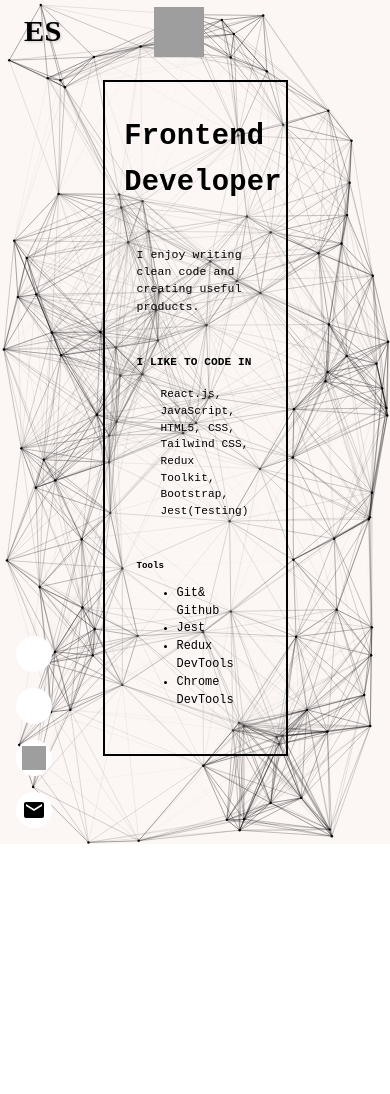
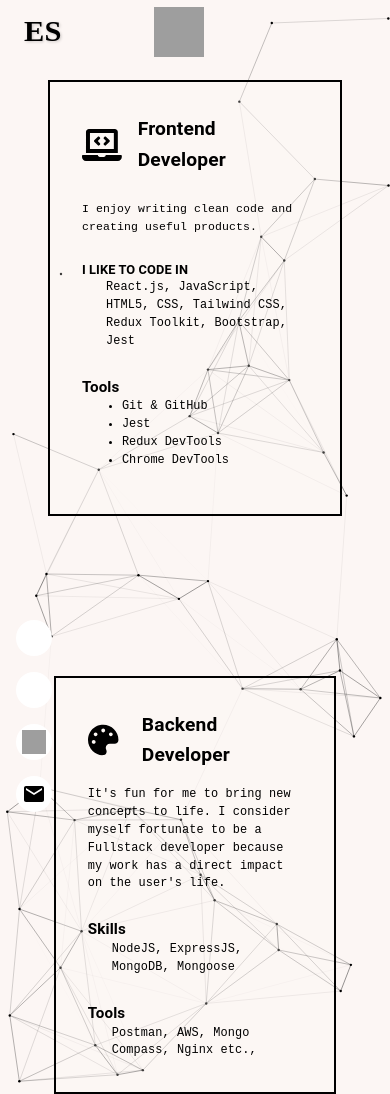
Before and after one commit to esitorsunil/my-portfolio, a React (Vite) app: page /skills in a window 390 px wide. Before the commit the page ends 844 px from the top, so only its background shows below. Built offline with nearby package versions, Linux system fonts and the light colour scheme; grey boxes are pictures that could not be loaded; some icons are missing.

Commit message:
responsive for mobile screens

```diff
--- a/src/components/NavBar360.jsx
+++ b/src/components/NavBar360.jsx
@@ -92,10 +92,10 @@ const CircularNavbar = () => {
   sx={{
     position: 'absolute',
     top: 20,
-    right: 20,
+    right: 30,
     display: 'flex',
     alignItems: 'center',
-    fontSize: '1.2rem',
+    fontSize: { xs: '1rem', sm: '1.2rem', md: '1.4rem' },
     color: '#333',
     mt: 2,
     transform: visible ? 'translateY(0)' : 'translateY(-30px)',
@@ -123,7 +123,7 @@ const CircularNavbar = () => {
       },
     }}
   >
-    Say hi...
+    Say hi..
   </Link>
 </Box>
 
@@ -157,7 +157,7 @@ const CircularNavbar = () => {
     sx={{
       color: 'black',
       textDecoration: 'none',
-      fontSize: '1.5rem',
+      fontSize: { xs: '1rem', sm: '1.2rem', md: '1.5rem' },
       transition: 'transform 0.3s ease, color 0.3s ease', // smooth transition
       '&:hover': {
         textDecoration: 'none',
@@ -176,7 +176,7 @@ const CircularNavbar = () => {
     sx={{
       color: 'black',
       textDecoration: 'none',
-      fontSize: '1.5rem',
+      fontSize: { xs: '1rem', sm: '1.2rem', md: '1.5rem' },
       transition: 'transform 0.3s ease, color 0.3s ease', // smooth transition
       '&:hover': {
         textDecoration: 'none',
@@ -192,7 +192,7 @@ const CircularNavbar = () => {
   sx={{
     position: 'absolute',
     top: '30%',
-    left: 'calc(1rem + 2vw)',
+    left: 'calc(1.7rem + 2vw)',
     transform: visible
       ? 'rotate(-90deg) translateY(-50%)'
       : 'rotate(-90deg) translateY(-80%)',
@@ -208,9 +208,11 @@ const CircularNavbar = () => {
     rel="noopener noreferrer"
     underline="none"
     color="inherit"
+
     sx={{
-      fontSize: '1.5rem',
+      fontSize: { xs: '1rem', sm: '1.2rem', md: '1.5rem' },
       color: 'black',
+
       display: 'inline-block', // needed to apply transform on inline element
       transition: 'transform 0.3s ease, color 0.3s ease',
       '&:hover': {
@@ -226,7 +228,7 @@ const CircularNavbar = () => {
   sx={{
     position: 'absolute',
     top: '50%',
-    left: 'calc(1rem + 2vw)',
+    left: 'calc(1.7rem + 2vw)',
     transform: visible
       ? 'rotate(-90deg) translateY(-50%)'
       : 'rotate(-90deg) translateY(-80%)',
@@ -253,7 +255,7 @@ const CircularNavbar = () => {
       sx={{
         color: 'black',
         textDecoration: 'none',
-        fontSize: '1.5rem',
+        fontSize: { xs: '1rem', sm: '1.2rem', md: '1.5rem' }
       }}
     >
       Projects
@@ -265,7 +267,7 @@ const CircularNavbar = () => {
   sx={{
     position: 'absolute',
     top: '50%',
-    right: 'calc(1rem + 2vw)',
+    right: 'calc(1.7rem + 2vw)',
     transform: visible
       ? 'rotate(90deg) translateY(-50%)'
       : 'rotate(90deg) translateY(-80%)',
@@ -292,7 +294,7 @@ const CircularNavbar = () => {
       sx={{
         color: 'black',
         textDecoration: 'none',
-        fontSize: '1.5rem',
+        fontSize: { xs: '1rem', sm: '1.2rem', md: '1.5rem' }
       }}
     >
       Feat
--- a/src/components/SocialLinks.jsx
+++ b/src/components/SocialLinks.jsx
@@ -1,4 +1,3 @@
-import React from 'react';
 import { Box, IconButton, Link } from '@mui/material';
 import LinkedInIcon from '@mui/icons-material/LinkedIn';
 import GitHubIcon from '@mui/icons-material/GitHub';
@@ -72,7 +71,6 @@ const SocialLinks = ({ visible = true }) => {
         gap: '1rem',
         zIndex: 1000,
         '@media (max-width: 600px)': {
-          bottom: '1rem',
           left: '1rem',
         },
       }}
--- a/src/pages/Features.jsx
+++ b/src/pages/Features.jsx
@@ -11,12 +11,12 @@ const codingCards = [
     tags: ['#js', '#tcs', '#core'],
     note: 'May 30, 2024',
     bgColor: '#e0e0e0',
-    img: '../../public/assests/images/txs.png',
+    img: '/assests/images/txs.png',
   },
   {
     title: 'PSS - ReactJS Intern',
     href: 'https://www.pranathiss.com/',
-    tags: ['#ReactJS', '#Bootstrap', '#MaterialUI', '#Openai', '#Redux Toolkit'],
+    tags: ['#ReactJS', '#Bootstrap', '#Openai', '#Redux Toolkit'],
     note: 'Worked on Real world projects and Collaborated using BigBasket by using conventional commits',
     bgColor: '#e0e0e0',
     img: 'https://www.pranathiss.com/static/assets/images/pranathiss-logo.webp',
@@ -27,13 +27,13 @@ const codingCards = [
     tags: ['#research', '#openai', '#postfix'],
     note: 'prepared a research paper and delivered a presentation at the International Conference on CAIT 2025.',
     bgColor: '#e0e0e0',
-    img: '../../public/assests/images/banner2.jpg',
+    img: '/assests/images/banner2.jpg',
   },
    {
     title: 'Core JavaScript',
     href: 'https://github.com/esitorsunil/namastejavascript',
     tags: ['#debounce', '#promise', '#async'],
-    note: 'Core Concepts in JS including the tricky ones like Closures, Prototypal Inheritance, Promise, Event Loop, etc.',
+    note: 'Core Concepts in JS including the tricky ones like Closures, Event loop, Promise, etc.,',
     bgColor: '#e0e0e0',
     img: 'https://www.freepnglogos.com/uploads/javascript-png/javascript-vector-logo-yellow-png-transparent-javascript-vector-12.png',
   },
@@ -107,7 +107,7 @@ const Features = () => {
       } else {
         setVisibleCount(i);
       }
-    }, 300);
+    }, 800);
 
     return () => clearInterval(interval);
   }, []);
@@ -202,7 +202,7 @@ const Features = () => {
         <SocialLinks visible={true} />
 
         {/* Card Grid */}
-        <Grid container spacing={8} sx={{ mt: 14, ml: '130px' }}>
+        <Grid container spacing={8} sx={{ mt: 14 }} justifyContent="center">
   {codingCards.map((card, i) => (
     <Grid
   item
@@ -218,6 +218,8 @@ const Features = () => {
       ? 'translateY(0) scale(1)'
       : 'translateY(20px) scale(0.8)',
     transition: 'opacity 0.3s ease, transform 0.3s ease',
+    display: 'flex',
+    justifyContent: 'center',
   }}
 >
   <Link
@@ -225,7 +227,11 @@ const Features = () => {
     target="_blank"
     underline="none"
     sx={{
-    width: 400,
+      width: {
+        xs: '100%',   // Full width (but with margin) on mobile
+        sm: 320,
+        md: 400
+      },
       height: 350,
       display: 'flex',
       flexDirection: 'column',
@@ -235,7 +241,7 @@ const Features = () => {
       transition: 'transform 0.3s ease',
       '&:hover': { transform: 'scale(1.02)' },
       overflow: 'hidden',
-    border: '1px solid black', // ✅ Added border
+      border: '1px solid black',
     }}
   >
     <Box
@@ -256,14 +262,18 @@ const Features = () => {
       variant="h6"
       gutterBottom
       sx={{
-
         color: '#000',
-          display: 'inline-block',
         px: 1,
         borderRadius: 1,
         whiteSpace: 'nowrap',
         overflow: 'hidden',
         textOverflow: 'ellipsis',
+
+        fontSize: {
+          xs: '0.8rem',   // smaller title on mobile
+          sm: '1.1rem',
+          md: '1.2rem',
+        },
       }}
     >
       {card.title}
@@ -271,7 +281,16 @@ const Features = () => {
 
     <Divider sx={{ my: 1, borderColor: '#000' }} />
 
-      <Box sx={{ display: 'flex', gap: 1, flexWrap: 'wrap', mb: 1 }}>
+    <Box
+      sx={{
+        display: 'flex',
+        gap: 1,
+        flexWrap: 'wrap',
+        mb: 2,
+
+       // ✅ center tags on mobile
+      }}
+    >
       {card.tags.map((tag, j) => (
         <Chip key={j} label={tag} variant="outlined" size="small" />
       ))}
@@ -286,12 +305,19 @@ const Features = () => {
         display: '-webkit-box',
         WebkitLineClamp: 3,
         WebkitBoxOrient: 'vertical',
+
+        fontSize: {
+          xs: '0.8rem', // ✅ smaller description on mobile
+          sm: '0.9rem',
+          md: '1rem',
+        },
       }}
     >
       {card.note}
     </Typography>
   </Link>
 </Grid>
+
 
   ))}
 </Grid>
--- a/src/pages/Home.css
+++ b/src/pages/Home.css
@@ -1,6 +1,4 @@
-* {
 
-}
 
 .home-container {
   height: 100vh;
--- a/src/pages/Project.jsx
+++ b/src/pages/Project.jsx
@@ -8,7 +8,7 @@ const projects = [
   {
     title: 'Document Template',
     description: 'Built a KEKA-style document editor in 3 days during my internship, enabling swift generation of official letters and streamlining HR workflows.',
-    image: '../../public/assests/images/project5.png',
+    image: '/assests/images/project5.png',
     tags: ['#React', '#Redux', '#WebEditor', '#Bootstrap'],
     liveLink: 'https://hrms-document-sunil.netlify.app/',
     githubLink: 'https://github.com/esitorsunil/keka',
@@ -16,7 +16,7 @@ const projects = [
   {
     title: 'Netflix GPT',
     description: 'AI-powered Netflix interface with real-time movie recommendations and TMDB + OpenAI APIs and multi-lang.',
-    image: '../../public/assests/images/project1.png',
+    image: '/assests/images/project1.png',
     tags: ['#React', '#OpenAI', '#JavaScript', '#Firebase',  '#Redux'],
     liveLink: 'https://sunny-tanuki-d21a48.netlify.app/',
     githubLink: 'https://github.com/esitorsunil/netflix-gpt',
@@ -25,7 +25,7 @@ const projects = [
   {
     title: 'Multi-lang NPM',
     description: 'Developed and published a React npm package for real-time webpage translation with 100+ language support and original text restoration.',
-    image: '../../public/assests/images/project9.png',
+    image: '/assests/images/project9.png',
     tags: ['#React', '#NPMPublish'],
     liveLink: 'https://multilang-sunil.netlify.app/',
     githubLink: 'https://www.npmjs.com/package/custom-react-auto-translate-dropdown',
@@ -34,7 +34,7 @@ const projects = [
   {
     title: 'Google Clone',
     description: 'Clone of Google With dark mode functionality, built with Google Custom Search API and ReactJS.',
-    image: '../../public/assests/images/project10.png',
+    image: '/assests/images/project10.png',
     tags: ['#React', '#GoogleSearchAPI', '#CSS', "#HTML"],
     liveLink: 'https://github.com/esitorsunil/google-clone',
     githubLink: 'https://esitorsunil.github.io/google-clone/',
@@ -43,7 +43,7 @@ const projects = [
   {
     title: 'E-Commerce',
     description: 'Built an e-commerce site with search, filters, wishlist, and a unique surprise gift-packed shipping option, plus a multi-step scrollable order confirmation flow for smooth checkout. ',
-    image: '../../public/assests/images/project2.png',
+    image: '/assests/images/project2.png',
     tags: ['#API', '#ContextAPI', '#React', '#Bootstrap'],
     liveLink: 'https://powerlook-sunil.netlify.app/',
     githubLink: 'https://github.com/esitorsunil/ecommercee',
@@ -51,7 +51,7 @@ const projects = [
   {
     title: 'Recipe Finder',
     description: 'Search and view recipes by ingredients using TheMealDB API.',
-    image: '../../public/assests/images/project3.png',
+    image: '/assests/images/project3.png',
     tags: ['#React', '#TheMealDB', '#Responsive', '#Search'],
     liveLink: 'https://findfood-sunil.netlify.app/',
     githubLink: 'https://app.netlify.com/projects/findfood-receipe/overview',
@@ -59,7 +59,7 @@ const projects = [
   {
     title: 'Zoom Task',
     description: 'Recreated a company-required Zoom task module UI with full dynamic functionality using React within 2 days during my internship.',
-    image: '../../public/assests/images/project6.png',
+    image: '/assests/images/project6.png',
     tags: ['#React', '#Zustand', '#Redux', '#Boostrap'],
     liveLink: 'https://zoom-task-sunil.netlify.app/',
     githubLink: 'https://github.com/esitorsunil/task-manager',
@@ -67,7 +67,7 @@ const projects = [
   {
     title: 'DevTinder',
     description: 'Built a scalable Express.js using MVC architecture with JWT-based auth and tested RESTful APIs for user, post, and notification features.',
-    image: '../../public/assests/images/project7.png',
+    image: '/assests/images/project7.png',
     tags: ['#React', '#Node', '#ExpressJS', '#MongoDB', '#Mongoose'],
     liveLink: 'https://github.com/esitorsunil/frontend-dev',
     githubLink: 'https://github.com/esitorsunil/dev-tinder',
@@ -75,7 +75,7 @@ const projects = [
   {
     title: 'Course Platform',
     description: 'Crafted a fully responsive course landing interface with adaptive theme toggle within 3 hours.',
-    image: '../../public/assests/images/project8.png',
+    image: '/assests/images/project8.png',
     tags: ['#HTML', '#CSS'],
     liveLink: 'https://esitorsunil.github.io/landing-page/',
     githubLink: 'https://github.com/esitorsunil/dev-tinder',
@@ -149,6 +149,9 @@ const Project = () => {
         <Box component="h1" sx={{ position: 'fixed', top: '0.1rem', left: '6rem', color: 'rgba(252, 246, 244, 0.2)', fontSize: 'calc(3rem + 3vw)', zIndex: 0, fontWeight: 'bold', fontFamily: "'Dancing Script', cursive" }}>
           WORK
         </Box>
+        <Box component="h1" sx={{ position: 'fixed', bottom: '0.1rem', left: '6rem', color: 'rgba(252, 246, 244, 0.2)', fontSize: 'calc(3rem + 3vw)', zIndex: 0, fontWeight: 'bold', fontFamily: "'Dancing Script', cursive" }}>
+          SWIPE...
+        </Box>
 
         <SocialLinks visible={true} />
 
--- a/src/pages/Skills.jsx
+++ b/src/pages/Skills.jsx
@@ -9,21 +9,22 @@ const Skills = () => {
   useEffect(() => {
     const canvas = canvasRef.current;
     const ctx = canvas.getContext('2d');
+
     let width = (canvas.width = window.innerWidth);
-  let height = (canvas.height = window.innerHeight);
+    let height = (canvas.height = document.body.scrollHeight); // Full page height
 
-  const numPoints = 120; // More points = more lines
-  const distanceThreshold = 180; // Greater distance = more line connections
+    const isMobile = window.innerWidth < 600;
+    const numPoints = isMobile ? 50 : 120; // Fewer particles on mobile
+    const distanceThreshold = 160;
     const points = [];
     const mouse = { x: null, y: null };
 
-  // Initialize points
     for (let i = 0; i < numPoints; i++) {
       points.push({
         x: Math.random() * width,
         y: Math.random() * height,
-      vx: (Math.random() - 0.5) * 1.8, // 🏎️ Increased speed
-      vy: (Math.random() - 0.5) * 1.8,
+        vx: (Math.random() - 0.5) * 1.5,
+        vy: (Math.random() - 0.5) * 1.5,
       });
     }
 
@@ -31,14 +32,12 @@ useEffect(() => {
       ctx.clearRect(0, 0, width, height);
       ctx.fillStyle = '#000';
 
-    // Draw points
       for (let p of points) {
         ctx.beginPath();
         ctx.arc(p.x, p.y, 1.2, 0, Math.PI * 2);
         ctx.fill();
       }
 
-    // Draw lines between nearby points
       for (let i = 0; i < numPoints; i++) {
         for (let j = i + 1; j < numPoints; j++) {
           const a = points[i];
@@ -56,7 +55,6 @@ useEffect(() => {
           }
         }
 
-      // Mouse hover interaction (attract)
         const m = mouse;
         if (m.x !== null && m.y !== null) {
           const a = points[i];
@@ -64,22 +62,16 @@ useEffect(() => {
           const dy = m.y - a.y;
           const dist = Math.sqrt(dx * dx + dy * dy);
           if (dist < distanceThreshold) {
-          // 🧲 Pull point slightly toward the mouse
             a.vx += dx * 0.002;
             a.vy += dy * 0.002;
-
-          // Optional red line to mouse
-
           }
         }
       }
 
-    // Update positions
       for (let p of points) {
         p.x += p.vx;
         p.y += p.vy;
 
-      // Bounce off walls
         if (p.x <= 0 || p.x >= width) p.vx *= -1;
         if (p.y <= 0 || p.y >= height) p.vy *= -1;
       }
@@ -89,7 +81,6 @@ useEffect(() => {
 
     draw();
 
-  // Mouse events
     const handleMouseMove = (e) => {
       mouse.x = e.clientX;
       mouse.y = e.clientY;
@@ -102,7 +93,7 @@ useEffect(() => {
 
     const handleResize = () => {
       width = canvas.width = window.innerWidth;
-    height = canvas.height = window.innerHeight;
+      height = canvas.height = document.body.scrollHeight;
     };
 
     window.addEventListener('mousemove', handleMouseMove);
@@ -116,13 +107,11 @@ useEffect(() => {
     };
   }, []);
 
-
-
   return (
     <Box
       sx={{
-        height: '100vh',
-        width: '100vw',
+        minHeight: '100vh',
+        width: '100%',
         position: 'relative',
         overflowY: 'auto',
         color: '#000',
@@ -130,7 +119,7 @@ useEffect(() => {
         backgroundColor: "rgb(252, 246, 244)",
       }}
     >
-      {/* ✅ Background Spider Web Canvas */}
+      {/* Canvas covering entire scroll area */}
       <canvas
         ref={canvasRef}
         style={{
@@ -239,8 +228,16 @@ useEffect(() => {
       color: 'rgb(0, 0, 0)',
       backgroundColor: 'rgba(252, 246, 244, 0.25)',
       padding: '2rem',
-      width: '30vw',
-      height: '72vh',
+      width: {
+      xs: '58vw',   // ✅ On extra small screens (mobile)
+      sm: '80vw',   // ✅ On small tablets
+      md: '30vw',   // ✅ Default for medium+ screens (your original)
+    },
+    height: {
+      xs: 'auto',   // ✅ Let height adjust on mobile
+      sm: 'auto',
+      md: '58vh',   // ✅ Default for desktop
+    },
       zIndex: 3,
       lineHeight: 1.5,
       display: 'flex',
@@ -253,7 +250,9 @@ useEffect(() => {
         <path d="M255.03 261.65c6.25 6.25 16.38 6.25 22.63 0l11.31-11.31c6.25-6.25 6.25-16.38 0-22.63L253.25 192l35.71-35.72c6.25-6.25 6.25-16.38 0-22.63l-11.31-11.31c-6.25-6.25-16.38-6.25-22.63 0l-58.34 58.34c-6.25 6.25-6.25 16.38 0 22.63l58.35 58.34zm96.01-11.3l11.31 11.31c6.25 6.25 16.38 6.25 22.63 0l58.34-58.34c6.25-6.25 6.25-16.38 0-22.63l-58.34-58.34c-6.25-6.25-16.38-6.25-22.63 0l-11.31 11.31c-6.25 6.25-6.25 16.38 0 22.63L386.75 192l-35.71 35.72c-6.25 6.25-6.25 16.38 0 22.63zM624 416H381.54c-.74 19.81-14.71 32-32.74 32H288c-18.69 0-33.02-17.47-32.77-32H16c-8.8 0-16 7.2-16 16v16c0 35.2 28.8 64 64 64h512c35.2 0 64-28.8 64-64v-16c0-8.8-7.2-16-16-16zM576 48c0-26.4-21.6-48-48-48H112C85.6 0 64 21.6 64 48v336h512V48zm-64 272H128V64h384v256z"></path>
 
       </Box>
-      <Typography variant="h6" fontWeight="bold" fontSize="1.8rem" sx={{ fontFamily: '"Ubuntu Mono", monospace' }}>
+      <Typography variant="h6" fontWeight="bold" sx={{
+        fontSize: { xs: '1.2rem', sm: '1.4rem', md: '1.5rem' },
+      }}>
         Frontend Developer
       </Typography>
     </Box>
@@ -262,25 +261,43 @@ useEffect(() => {
       I enjoy writing clean code and creating useful products.
     </Typography>
 
-    <Typography sx={{ fontSize: 'calc(0.5em + 0.8vw)', fontFamily: '"Ubuntu Mono", monospace' , paddingTop: "25px" }}>
-      <strong >I LIKE TO CODE IN</strong><br />
-     <span  style={{ display: 'inline-block', paddingLeft: '1.5rem', paddingTop: '15px' }}>
-        React.js, JavaScript, HTML5, CSS, Tailwind CSS, Redux Toolkit, Bootstrap, Jest(Testing)
-  </span>
+    <Box sx={{ fontSize: 'calc(0.5em + 1vw)', fontFamily: '"Ubuntu Mono", monospace', paddingTop: "25px" }}>
+   <Typography
+      sx={{
+        fontSize: { xs: '0.80rem', sm: '1rem', md: 'calc(0.4em + 0.6vw)' },
+        mb: 0,
+      }}
+    >
+      <strong>I LIKE TO CODE IN</strong>
     </Typography>
+  <Typography sx={{ fontSize: 'inherit', fontFamily: '"Ubuntu Mono", monospace', mt: 0,  paddingLeft: '1.5rem' }}>
+    React.js, JavaScript, HTML5, CSS, Tailwind CSS, Redux Toolkit, Bootstrap, Jest
+  </Typography>
+</Box>
 
-    <Box sx={{ fontSize: 'calc(0.5em + 1vw)', fontFamily: '"Ubuntu Mono", monospace', paddingTop: "25px"  }}>
-      <Typography sx={{ fontSize: 'calc(0.5em + 0.8vw)', fontFamily: '"Ubuntu Mono", monospace' }}>
-        <strong sx={{ fontFamily: '"Ubuntu Mono", monospace' }}>Tools</strong><br />
+    <Box
+  sx={{
+    fontSize: 'calc(0.5em + 1vw)',
+    fontFamily: '"Ubuntu Mono", monospace',
+    paddingTop: '25px'
+  }}
+>
+  <Typography
+    sx={{
+        fontSize: { xs: '0.95rem', sm: '0.90rem', md: 'calc(0.5em + 0.8vw)' },
+        mb: 0,
+      }}
+    >
+    <strong>Tools</strong>
   </Typography>
-      <ul >
-        <li>Git& Github</li>
+  <ul style={{ marginTop: 0, paddingLeft: '2.5rem', fontFamily: '"Ubuntu Mono", monospace' }}>
+    <li>Git & GitHub</li>
     <li>Jest</li>
     <li>Redux DevTools</li>
     <li>Chrome DevTools</li>
-
   </ul>
 </Box>
+
   </Box>
 
   {/* Box 2 */}
@@ -290,8 +307,16 @@ useEffect(() => {
       color: 'rgb(0, 0, 0)',
       backgroundColor: 'rgba(252, 246, 244, 0.25)',
       padding: '2rem',
-      width: '30vw',
-      height: '72vh',
+      width: {
+      xs: '55vw',   // ✅ On extra small screens (mobile)
+      sm: '80vw',   // ✅ On small tablets
+      md: '30vw',   // ✅ Default for medium+ screens (your original)
+    },
+    height: {
+      xs: 'auto',   // ✅ Let height adjust on mobile
+      sm: 'auto',
+      md: '58vh',   // ✅ Default for desktop
+    },
       zIndex: 3,
       lineHeight: 1.5,
       display: 'flex',
@@ -304,29 +329,43 @@ useEffect(() => {
       <Box component="svg" width={40} height={40} fill="currentColor" viewBox="0 0 640 512">
         <path d="M204.3 5C104.9 24.4 24.8 104.3 5.2 203.4c-37 187 131.7 326.4 258.8 306.7 41.2-6.4 61.4-54.6 42.5-91.7-23.1-45.4 9.9-98.4 60.9-98.4h79.7c35.8 0 64.8-29.6 64.9-65.3C511.5 97.1 368.1-26.9 204.3 5zM96 320c-17.7 0-32-14.3-32-32s14.3-32 32-32 32 14.3 32 32-14.3 32-32 32zm32-128c-17.7 0-32-14.3-32-32s14.3-32 32-32 32 14.3 32 32-14.3 32-32 32zm128-64c-17.7 0-32-14.3-32-32s14.3-32 32-32 32 14.3 32 32-14.3 32-32 32zm128 64c-17.7 0-32-14.3-32-32s14.3-32 32-32 32 14.3 32 32-14.3 32-32 32z" />
       </Box>
-      <Typography variant="h6" fontWeight="bold" fontSize="1.5rem" sx={{ fontFamily: '"Ubuntu Mono", monospace' }}>
+      <Typography variant="h6" fontWeight="bold" sx={{
+        fontSize: { xs: '1.2rem', sm: '1.4rem', md: '1.5rem' },
+      }}>
         Backend Developer
       </Typography>
     </Box>
 
-    <Typography sx={{ fontSize: 'calc(0.5em + 1vw)', fontFamily: '"Ubuntu Mono", monospace',  paddingTop: "25px" }}>
+    <Typography sx={{ fontSize: 'calc(0.5em + 1vw)', fontFamily: '"Ubuntu Mono", monospace',  paddingTop: "15px" }}>
       It's fun for me to bring new concepts to life. I consider myself fortunate to be a Fullstack developer because my work has a direct impact on the user's life.
     </Typography>
 
-    <Typography sx={{ fontSize: 'calc(0.5em + 1vw)', fontFamily: '"Ubuntu Mono", monospace',   paddingTop: "25px"  }}>
-      <strong>Skills</strong><br />
-      <span  style={{ display: 'inline-block', paddingLeft: '1.5rem',paddingTop: "15px" }}>
-      NodeJS, ExpressJS, MongoDB, Mongoose</span>
+   <Box sx={{ fontSize: 'calc(0.5em + 1vw)', fontFamily: '"Ubuntu Mono", monospace', paddingTop: "25px" }}>
+   <Typography
+      sx={{
+        fontSize: { xs: '0.95rem', sm: '1rem', md: 'calc(0.5em + 0.8vw)' },
+        mb: 0,
+      }}
+    >
+      <strong>Skills</strong>
     </Typography>
+  <Typography sx={{ fontSize: 'inherit', fontFamily: '"Ubuntu Mono", monospace', mt: 0,  paddingLeft: '1.5rem' }}>
+    NodeJS, ExpressJS, MongoDB, Mongoose
+  </Typography>
+</Box>
 
-    <Box sx={{ fontSize: 'calc(0.5em + 1vw)', fontFamily: '"Ubuntu Mono", monospace', paddingTop: "25px"  }}>
-      <Typography sx={{ fontSize: 'calc(0.5em + 0.8vw)', fontFamily: '"Ubuntu Mono", monospace' }}>
-        <strong sx={{ fontFamily: '"Ubuntu Mono", monospace' }}>Tools</strong><br />
+    <Box sx={{ fontSize: 'calc(0.5em + 1vw)', fontFamily: '"Ubuntu Mono", monospace', paddingTop: "25px" }}>
+   <Typography
+      sx={{
+        fontSize: { xs: '0.95rem', sm: '1rem', md: 'calc(0.5em + 0.8vw)' },
+        mb: 0,
+      }}
+    >
+      <strong>Tools</strong>
     </Typography>
-      <ul style={{ paddingLeft: '1.5rem', fontFamily: '"Ubuntu Mono", monospace' }}>
-        <p>Postman, AWS, Mongo Compass, Nginx etc.,</p>
-
-      </ul>
+  <Typography sx={{ fontSize: 'inherit', fontFamily: '"Ubuntu Mono", monospace', mt: 0,  paddingLeft: '1.5rem' }}>
+    Postman, AWS, Mongo Compass, Nginx etc.,
+  </Typography>
 </Box>
   </Box>
 </Box>
```
Also changed, not shown: 1 other file (tests, documents, lock files or other folders). Lines whose indentation alone changed are shown as unchanged.
